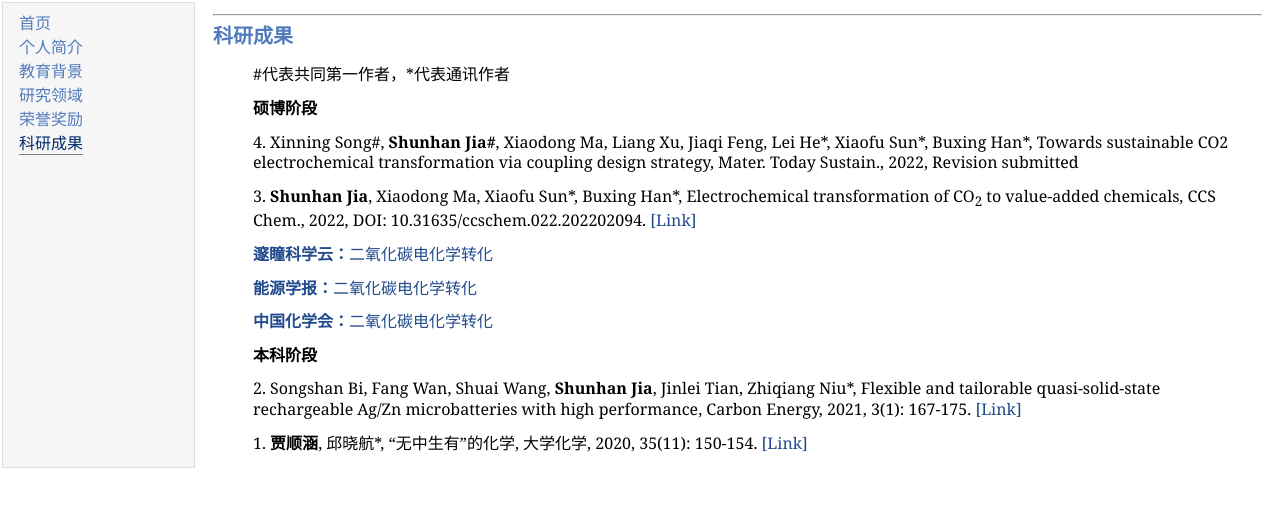
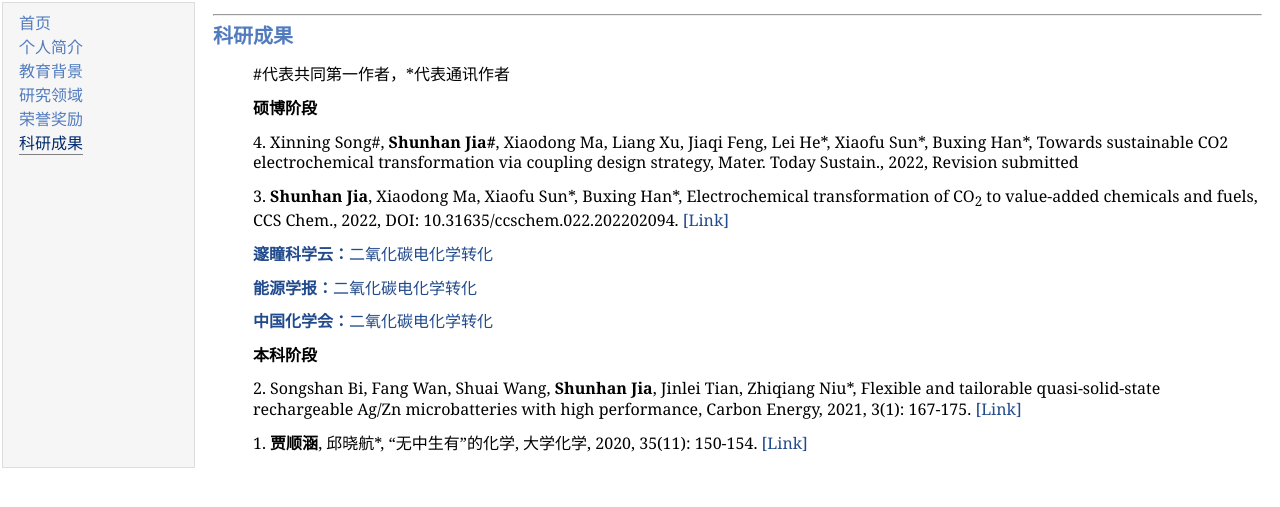
Before and after one commit to shunhanjia/shunhanjia.github.io, a plain HTML site: page 6_publications.html in a window 1280 px wide. Shown: the part 81-588 px from the top of the page. Drawn offline with Linux system fonts and the light colour scheme.

Commit message:
Update 6_publications.html

```diff
--- a/6_publications.html
+++ b/6_publications.html
@@ -31,7 +31,7 @@
 
 <p><b>硕博阶段</b><p>
 <p>4. Xinning Song#, <b>Shunhan Jia#</b>, Xiaodong Ma, Liang Xu, Jiaqi Feng, Lei He*, Xiaofu Sun*, Buxing Han*, Towards sustainable CO2 electrochemical transformation via coupling design strategy, Mater. Today Sustain., 2022, Revision submitted</p>
-<p>3. <b>Shunhan Jia</b>, Xiaodong Ma, Xiaofu Sun*, Buxing Han*, Electrochemical transformation of CO<sub>2</sub> to value-added chemicals, CCS Chem., 2022, DOI: 10.31635/ccschem.022.202202094. <a href="https://www.chinesechemsoc.org/doi/10.31635/ccschem.022.202202094"  target="_blank">[Link]</a></p>
+<p>3. <b>Shunhan Jia</b>, Xiaodong Ma, Xiaofu Sun*, Buxing Han*, Electrochemical transformation of CO<sub>2</sub> to value-added chemicals and fuels, CCS Chem., 2022, DOI: 10.31635/ccschem.022.202202094. <a href="https://www.chinesechemsoc.org/doi/10.31635/ccschem.022.202202094"  target="_blank">[Link]</a></p>
 <p><a href="https://mp.weixin.qq.com/s/IiJbS4ZCADuF1yRzcVRWOA"  target="_blank"><b>邃瞳科学云：</b>二氧化碳电化学转化</a></p>
 <p><a href="https://mp.weixin.qq.com/s/daM3AiCG3Mx1jQTpWcCfIA"  target="_blank"><b>能源学报：</b>二氧化碳电化学转化</a></p>
 <p><a href="https://mp.weixin.qq.com/s/v52fyIQ8CQ2d9jA69wmbww"  target="_blank"><b>中国化学会：</b>二氧化碳电化学转化</a></p>
```
